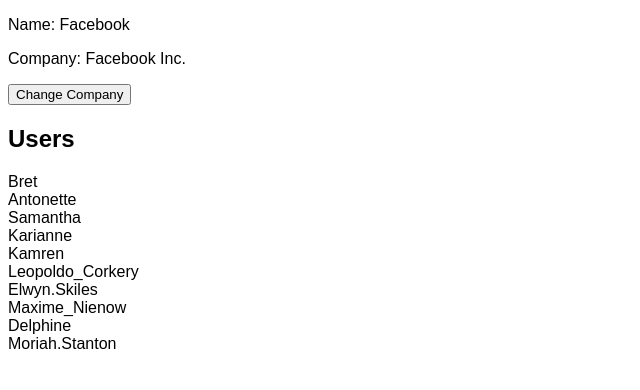
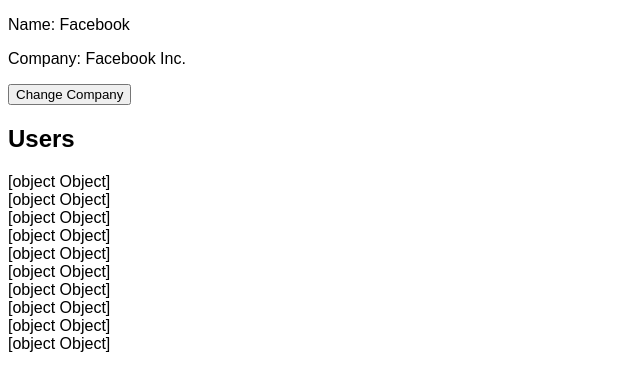
Before and after one commit to MVC-JS/MVC.js, a website: page example/test.html in a window 1280 px wide. Shown: the whole page, without its empty margins (0-640 px from the left). Drawn offline with Linux system fonts and the light colour scheme.

Commit message:
Repeat: Fixed #1, changed mvc-repeat from class to tag name
Major fix, had to redo most of it. Basically the way the repeat module was written only allowed the expression to be the only thing inside the mvc-repeat. This is a problem if you have multiple expressions or addittional html. So I had to redo allot of it.

Also changed mvc-repeat from a class name to a tag name

```diff
--- a/example/test.html
+++ b/example/test.html
@@ -28,9 +28,11 @@
         <button id="changeCompanyButton">Change Company</button>
         <h2>Users</h2>
         <div>
-            <span class="mvc-repeat" iterator="user" iterable="app.users">
-                {{iterator["user"].username}}
-            </span>
+            <mvc-repeat iterator="user" iterable="app.users">
+                <div>
+                    {{iterator["user"]}}
+                </div>
+            </mvc-repeat>
         </div>
     </body>
 </html>
--- a/src/core.js
+++ b/src/core.js
@@ -52,13 +52,27 @@
         }
     }
 
+    parseHandlebarsInBody(0);
 
-    while (true) {
-        let indexOfOpeningHandlebar = document.body.innerHTML.indexOf("{{");
+    //Done, call the onload event function if exists (it is optional to consume it)
+    if(MVC.onload !== undefined){
+        MVC.onload();
+    }
+});
 
-        if (indexOfOpeningHandlebar === -1) {
-            break;
-        } else {
+/**
+ * Recursively parses all handlebars
+ */
+function parseHandlebarsInBody(startingPosition) {
+    let indexOfOpeningHandlebar = document.body.innerHTML.indexOf("{{", startingPosition);
+
+    var isEscapedHandlebar = document.body.innerHTML.charAt(indexOfOpeningHandlebar - 1) === "~";
+
+    if (indexOfOpeningHandlebar !== -1) {
+        if(isEscapedHandlebar){
+            //call the function recursively, from the next position after the current opening handlebar
+            parseHandlebarsInBody(indexOfOpeningHandlebar + 1)
+        }else{
             let startOfExpression = indexOfOpeningHandlebar + 2;
             let endOfExpression = document.body.innerHTML.indexOf("}}", indexOfOpeningHandlebar);
 
@@ -79,16 +93,14 @@
 
             let newElement = "<span class='mvc' data-original-expression='" + expression + "'>" + valueOfExpression.toString() + "</span>";
 
+            //todo: bug occurs on this line when this occurs after the initial path of the script ex. after a while an array is changed and this gets called. The problem is that this line rerenders the whole DOM, which detaches event listeners
             document.body.innerHTML = document.body.innerHTML.substring(0, indexOfOpeningHandlebar) + newElement + document.body.innerHTML.substring(endOfExpression + 2, document.body.innerHTML.length);
+
+            //recursive from the beginning
+            parseHandlebarsInBody(0);
         }
     }
-
-    //Done, call the onload event function if exists (it is optional to consume it)
-    if(MVC.onload !== undefined){
-        MVC.onload();
-    }
-
-});
+}
 
 
 //Polyfill for String.prototype.includes
--- a/src/repeat.js
+++ b/src/repeat.js
@@ -1,67 +1,71 @@
 repeatDependencyExists = true;
+
 //Define iterator in the global scope
 var iterator = {};
 
-
-//todo: fix bug with same og expression for all of dem
-//todo: fix bug where if you do app.users[0] = "bob" it doesn't update the mvc-repeat
-
+/**
+ * Parse all "mvc-repeat"s
+ */
 function parseRepeats() {
-    var repeatElements = document.getElementsByClassName("mvc-repeat");
+    var repeatElements = document.getElementsByTagName("mvc-repeat");
     for (var repeatElement of repeatElements) {
         var iteratorName = repeatElement.getAttribute("iterator");
         var iterableExpression = repeatElement.getAttribute("iterable");
         var iterable = eval(iterableExpression);
-        var expression = parseHandlebar(repeatElement.innerHTML);
+        var originalHTML = repeatElement.innerHTML;
 
-        //add the original expression as a data attribute so we can use it to regenerate the repeat if the array changes
-        repeatElement.dataset.originalExpression = expression;
-
-        //delete the handlebar expression
         repeatElement.innerHTML = "";
 
-        for (var index in iterable) {
-            iterator[iteratorName] = iterable[index];
-            var newElement = document.createElement("div");
-            newElement.className = "mvc";
-            newElement.innerHTML = eval(expression);
+        for(var index in iterable){
+            var re = new RegExp("(iterator\\s*\\[\\s*\'?\"?"+iteratorName+"\'?\"?\\s*])|iterator."+iteratorName, "g");
+            repeatElement.innerHTML += originalHTML.replace(re, iterableExpression+"["+index+"]");
+        }
 
-            var thingToReplaceWith = iterableExpression + "[" + index + "]";
-
-            //replacements for iterator.iteratorName syntax
-            var result1 = expression.replace("iterator." + iteratorName, thingToReplaceWith);
-
-            //replacements for iterator[iteratorName] syntax
-            var start = expression.indexOf("iterator[");
-            var end = expression.indexOf("]", start);
-            newElement.dataset.originalExpression = replaceBetweenIndexes(start, end, result1, thingToReplaceWith);
-
-            repeatElement.appendChild(newElement);
-        }
+        repeatElement.dataset.originalHtml = escapeHandlebarsFromString(originalHTML);
     }
 }
 
+/**
+ * Handle array "set" operation's data binding
+ * @param target
+ * @param property
+ * @param value
+ * @param handler
+ */
 function handleChangedArrays(target, property, value, handler) {
+
     if(Array.isArray(value)){
 
-        if(target[property] === undefined){
-            //initialize it to an empty array if it was never defined (initialized)
-            target[property] = []
-        }
+        console.log('target:', target);
+        console.log('property:', property);
+        console.log('value:', value);
+        console.log("---");
 
+        //initialize the target[property] to an empty array if it was never defined (initialized)
         target[property] = target[property] !== undefined ? target[property] : [];
+
         if(target[property].length !== value.length){
-            for(var repeatElement of document.getElementsByClassName("mvc-repeat")){
+            for(var repeatElement of document.getElementsByTagName("mvc-repeat")){
                 var iterable = repeatElement.getAttribute("iterable");
                 var indexOfPeriod = iterable.lastIndexOf(".") + 1;
                 var propertyOfIterable = iterable.substring(indexOfPeriod, iterable.length);
 
                 if(property === propertyOfIterable){
-                    repeatElement.innerHTML = "{{"+repeatElement.dataset.originalExpression+"}}";
                     //preform the set operation
                     //since the property is being set to a new object, return that object as a proxy with the new value and the current handler
                     target[property] = new Proxy(value, handler);
+
+                    repeatElement.innerHTML = unescapeHandlebarsFromString(repeatElement.dataset.originalHtml);
+
                     parseRepeats();
+
+                    var currentHTML = repeatElement.innerHTML;
+
+                    console.log('currentHTML:', currentHTML);
+
+                    repeatElement.innerHTML = parseHandlebarsInString(0, repeatElement.innerHTML);
+
+                    //console.log('parseHandlebarsInString(0, repeatElement.innerHTML);:', parseHandlebarsInString(0, currentHTML));
                 }
             }
         }
@@ -69,25 +73,76 @@
 }
 
 /**
- * Parses a handlebar expression
- * @param {string} string
+ * Replaces all occurrences of "search" with replacement
+ * @param search
+ * @param replacement
  * @returns {string}
  */
-function parseHandlebar(string) {
-    let indexOfOpeningHandlebar = string.indexOf("{{");
-    let startOfExpression = indexOfOpeningHandlebar + 2;
-    let endOfExpression = string.indexOf("}}", indexOfOpeningHandlebar);
+String.prototype.replaceAll = function(search, replacement) {
+    var string = this; //this is the prototype... so "this" refers to the string the function is called upon
+    return string.replace(new RegExp(search, 'g'), replacement);
+};
 
-    return string.substring(startOfExpression, endOfExpression);
+/**
+ * Escapes all the handlebars from a string with escaped handlebar "~{{"
+ * @param {String} string
+ * @returns {String}
+ */
+function escapeHandlebarsFromString(string){
+    return string.replaceAll("{{","~{{");
 }
 
 /**
- *
- * @param {number} start
- * @param {number} end
- * @param {string} string
- * @param {string}replacement
+ * Unescapes all the handlebars from a string with escaped handlebar "~{{"
+ * @param {String} string
+ * @returns {String}
  */
-function replaceBetweenIndexes(start, end, string, replacement){
-    return string.substring(0, start) + replacement + string.substring(end + 1, string.length);
+function unescapeHandlebarsFromString(string){
+    return string.replaceAll("~{{","{{");
 }
+
+/**
+ * Parses all the handlebars in a string
+ * @param {Number} startingPosition
+ * @param {String} string
+ * @returns {String}
+ */
+function parseHandlebarsInString(startingPosition, string) {
+    let indexOfOpeningHandlebar = string.indexOf("{{", startingPosition);
+
+    var isEscapedHandlebar = string.charAt(indexOfOpeningHandlebar - 1) === "~";
+
+    if (indexOfOpeningHandlebar !== -1) {
+        if(isEscapedHandlebar){
+            //call the function recursively, from the next position after the current opening handlebar
+            return parseHandlebarsInString(indexOfOpeningHandlebar + 1, string)
+        }else{
+            let startOfExpression = indexOfOpeningHandlebar + 2;
+            let endOfExpression = string.indexOf("}}", indexOfOpeningHandlebar);
+
+            let expression = string.substring(startOfExpression, endOfExpression);
+
+            let valueOfExpression;
+            try {
+                valueOfExpression = eval(expression);
+            } catch (err) {
+                //if expression is undefined, or there are any other problems evaluating, gracefully fail
+                console.warn("Gracefully failing, expression evaluation error", err);
+                valueOfExpression = "";
+            }
+
+            if (valueOfExpression === undefined) {
+                valueOfExpression = "";
+            }
+
+            let newElement = "<span class='mvc' data-original-expression='" + expression + "'>" + valueOfExpression.toString() + "</span>";
+
+            string = string.substring(0, indexOfOpeningHandlebar) + newElement + string.substring(endOfExpression + 2, string.length);
+
+            //recursive from the beginning
+            return parseHandlebarsInString(0, string);
+        }
+    }
+
+    return string;
+}
```
Also changed, not shown: minsrc/core.js (+1 -1 lines), minsrc/repeat.js (+1 -1 lines).
